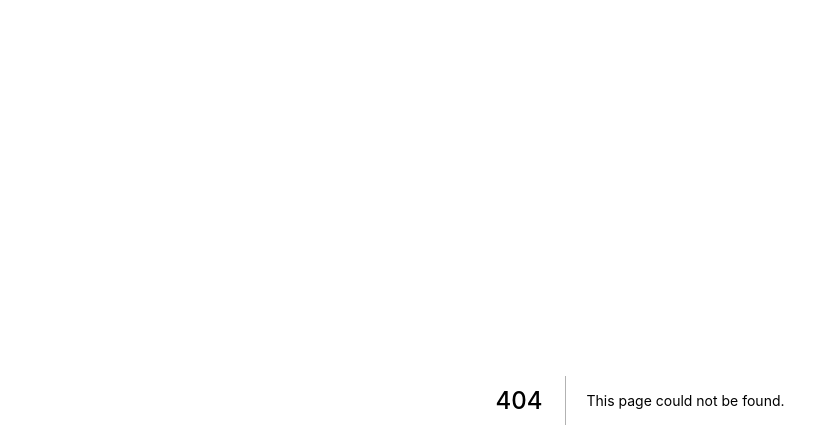
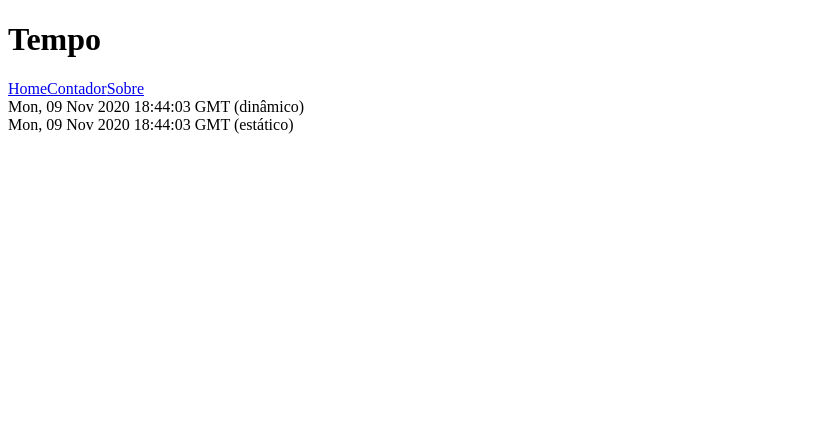
Before and after one commit to tinogomes/vercel, a Next.js app: page /tempo in a window 1280 px wide. Before the commit this address had no page. Shown: the top 448 px of the page, without its empty margins (0-839 px from the left). Built offline with nearby package versions, Linux system fonts and the light colour scheme.

Commit message:
usando props para obter dados

```diff
--- a/pages/contador.js
+++ b/pages/contador.js
@@ -6,6 +6,7 @@
         <div>
             <h1>Contador</h1>
 
+            <nav>
                 <Link href="/">
                     <a>Home</a>
                 </Link>
@@ -13,6 +14,8 @@
                 <Link href="/sobre">
                     <a>Sobre</a>
                 </Link>
+            </nav>
+
             <Contador/>
         </div>
     )
--- a/pages/index.js
+++ b/pages/index.js
@@ -5,6 +5,7 @@
         <div>
             <h1>Página inicial</h1>
 
+            <nav>
                 <a>Home</a>
                 <Link href="/contador">
                     <a>Contador</a>
@@ -12,6 +13,7 @@
                 <Link href="/sobre">
                     <a>Sobre</a>
                 </Link>
+            </nav>
         </div>
     )
 }
--- /dev/null
+++ b/pages/tempo.js
@@ -0,0 +1,43 @@
+import Link from 'next/link';
+
+function Tempo(props) {
+    const dynamicDate = new Date();
+    const dynamicDateString = dynamicDate.toGMTString()
+
+    return (
+        <div>
+            <h1>Tempo</h1>
+
+            <nav>
+                <Link href="/">
+                    <a>Home</a>
+                </Link>
+                <Link href="/contador">
+                    <a>Contador</a>
+                </Link>
+                <Link href="/sobre">
+                    <a>Sobre</a>
+                </Link>
+            </nav>
+
+            <div>
+                <div>{dynamicDateString} (dinâmico)</div>
+                <div>{props.staticDateString} (estático)</div>
+            </div>
+
+        </div>
+    )
+}
+
+export function getStaticProps() {
+    const staticDate = new Date();
+    const staticDateString = staticDate.toGMTString()
+
+    return {
+        props: {
+            staticDateString
+        }
+    }
+}
+
+export default Tempo
```
Lines whose indentation alone changed are shown as unchanged.
